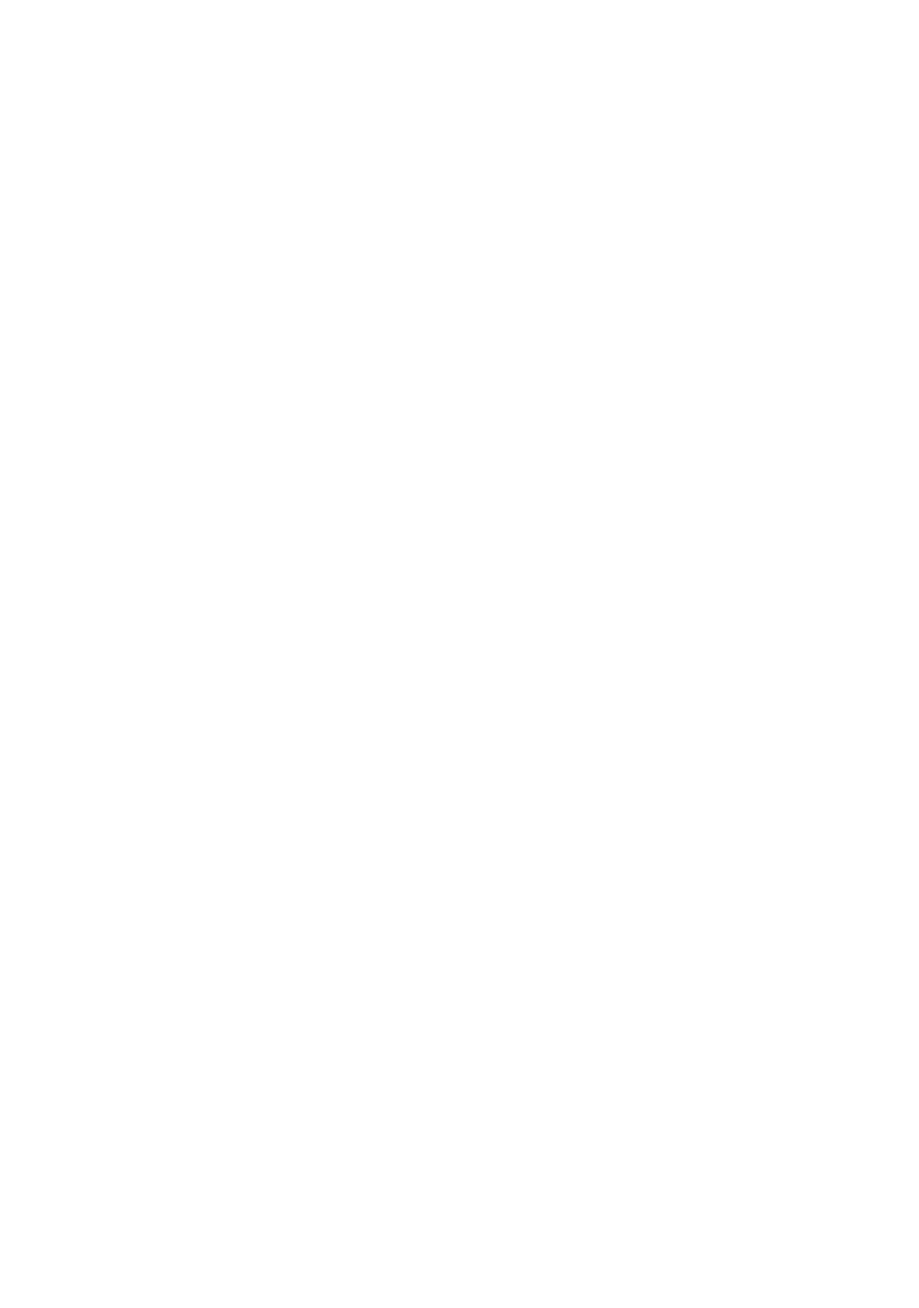
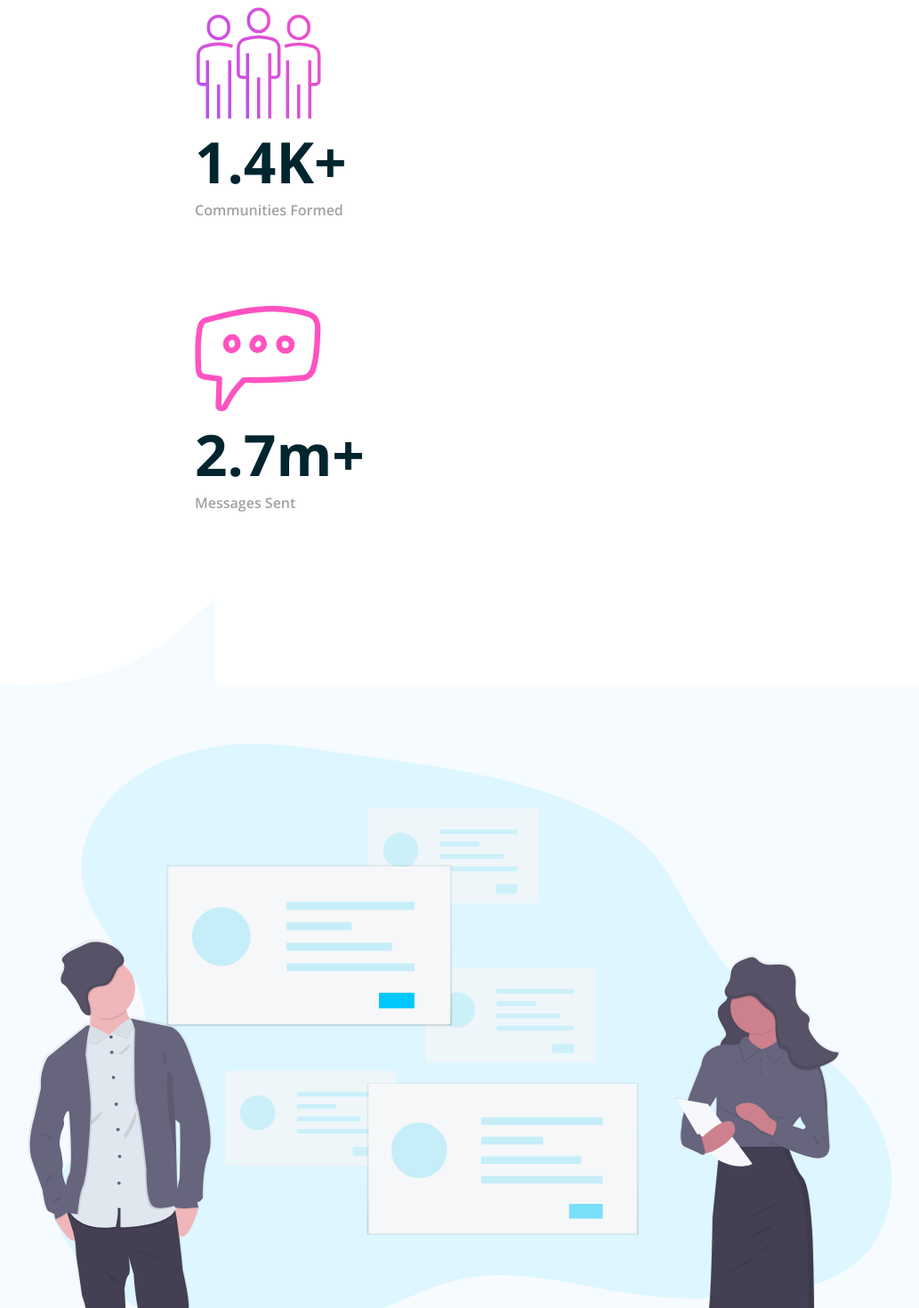
Before and after one commit to OscarAnillo/Huddle-landing-page-with-curved-sections, a React (Create React App) app: page / in a window 1280 px wide. Shown: the part 1280-2750 px from the top of the page at 89% size, without its empty margins (133-1166 px from the left). Before the commit the page ends 1240 px from the top, so only its background shows below. Built offline with nearby package versions, Linux system fonts and the light colour scheme.

Commit message:
add build, numbers, text components

```diff
--- a/src/App.css
+++ b/src/App.css
@@ -23,7 +23,7 @@ img {
   /* border: 1px solid red; */
   width: 90%;
   margin: auto;
-  padding: 1.9em 0 2em 0;
+  padding: 1.9em 0 5em 0;
 }
 .header-row {
   display: flex;
@@ -64,8 +64,124 @@ img {
   background: hsl(322, 100%, 66%);
   box-shadow: 3px 5px 5px rgb(223, 229, 229);
   font-family: 'Open Sans', sans-serif;
-  font-weight: 600;
+  font-weight: 700;
   color: #fff;
   margin-bottom: 80px;
   padding: 1em 3em;
 }
+
+/* NumbersComponent */
+.numbers-section {
+  /* border: 1px solid red; */
+  width: 90%;
+  margin: auto;
+}
+.numbers-row {
+  display: block;
+  width: 50%;
+  margin: auto;
+  text-align: left;
+}
+.numbers-row > div {
+  margin-bottom: 6em;
+}
+.numbers-row div img {
+  width: 25%;
+}
+.numbers-row div h1 {
+  color: hsl(192, 100%, 9%);
+  font-family: 'Open Sans', sans-serif;
+  font-weight: 700;
+  font-size: 4rem;
+}
+.numbers-row div p {
+  color: rgb(160, 161, 165);
+  font-family: 'Open Sans', sans-serif;
+  font-weight: 600;
+}
+
+/* Test */
+.bg-top-image {
+  background-image: url("/public/images/bg-section-top-mobile-1.svg");
+  background-repeat: no-repeat;
+  height: 100px;
+}
+.bg-color {
+  background: rgb(246, 251, 255);
+
+}
+.text-container {
+  width: 80%;
+  margin: 0 auto;
+  padding: 4em 0;
+  /* border: 1px solid red; */
+}
+.bg-bottom-image {
+  background-image: url("/public/images/bg-section-bottom-mobile-2.svg");
+  background-repeat: no-repeat;
+  height: 100px;
+  margin-bottom: 1em;
+}
+.grow-together-title {
+  font-family: 'Poppins', sans-serif;
+  font-size: 1.5rem;
+  font-weight: 700;
+  margin: 3em 0 .5em 0;
+}
+.grow-together-text {
+  color: hsl(192, 100%, 9%);
+  font-family: 'Open Sans', sans-serif;
+  font-size: .9rem;
+  font-weight: 400;
+  line-height: 1.7em;
+}
+
+.flowing-conversation-title {
+  font-family: 'Poppins', sans-serif;
+  font-size: 1.5rem;
+  font-weight: 700;
+  margin: 3em 0 .5em 0;
+}
+.flowing-conversation-text {
+  color: hsl(192, 100%, 9%);
+  font-family: 'Open Sans', sans-serif;
+  font-size: .9rem;
+  font-weight: 400;
+  line-height: 1.7em;
+  margin-bottom: 3em;
+}
+
+.bg-top-image-users {
+  background-image: url("/public/images/bg-section-top-mobile-2.svg");
+  background-repeat: no-repeat;
+  height: 100px;
+}
+
+
+/* BuildCommunity */
+.build-section {
+  margin: 6em 0 12.5em 0;
+}
+.build-container {
+  width: 80%;
+  margin: 0 auto;
+}
+.build-container h1 {
+  color: hsl(192, 100%, 9%);
+  font-family: 'Poppins', sans-serif;
+  font-size: 1.5rem;
+  font-weight: 700;
+  margin-bottom: 1.3em;
+}
+.build-container .build-btn {
+  background-color: rgb(254, 82, 192);
+  border-radius: 40px;
+  box-shadow: 3px 3px 5px rgb(223, 229, 229);
+  color: #fff;
+  display: inline-block;
+  font-family: 'Poppins', sans-serif;
+  font-size: 1rem;
+  font-weight: 700;
+  padding: .8em 3em;
+  text-decoration: none;
+}
--- a/src/App.js
+++ b/src/App.js
@@ -1,4 +1,7 @@
 import { HeaderComponent } from "./Components/header-component";
+import { NumbersComponent } from "./Components/numbers-component";
+import { TextComponent } from "./Components/text-component";
+import { BuildCommunity } from "./Components/builld-community";
 
 import "./App.css";
 
@@ -6,6 +9,9 @@ function App() {
   return (
     <div className="App">
       <HeaderComponent />
+      <NumbersComponent />
+      <TextComponent />
+      <BuildCommunity />
     </div>
   );
 }
--- /dev/null
+++ b/src/Components/builld-community.js
@@ -0,0 +1,12 @@
+export const BuildCommunity = () => {
+  return (
+    <section className="build-section">
+      <div className="build-container">
+        <h1>Ready To Build Your Community?</h1>
+        <a href="/" className="build-btn">
+          Get Started For Free
+        </a>
+      </div>
+    </section>
+  );
+};
--- /dev/null
+++ b/src/Components/numbers-component.js
@@ -0,0 +1,18 @@
+export const NumbersComponent = () => {
+  return (
+    <section className="numbers-section">
+      <div className="numbers-row">
+        <div>
+          <img src="images/icon-communities.svg" alt="" />
+          <h1>1.4K+</h1>
+          <p>Communities Formed</p>
+        </div>
+        <div>
+          <img src="images/icon-messages.svg" alt="" />
+          <h1>2.7m+</h1>
+          <p>Messages Sent</p>
+        </div>
+      </div>
+    </section>
+  );
+};
--- /dev/null
+++ b/src/Components/text-component.js
@@ -0,0 +1,57 @@
+export const TextComponent = () => {
+  return (
+    <>
+      <div className="bg-top-image"></div>
+      <div className="bg-color">
+        <div className="text-container">
+          <div>
+            <img src="images/illustration-grow-together.svg" alt="" />
+          </div>
+          <div>
+            <h1 className="grow-together-title">Grow Together</h1>
+            <p className="grow-together-text">
+              Generate meaningful discussion with your audience and build
+              strong, loyal community. Think of the insightful conversations you
+              miss out on with a feedback form.
+            </p>
+          </div>
+        </div>
+      </div>
+      <div className="bg-bottom-image"></div>
+      <div>
+        <div className="text-container">
+          <div>
+            <img src="images/illustration-flowing-conversation.svg" alt="" />
+          </div>
+          <div>
+            <h1 className="flowing-conversation-title">
+              Flowing Conversations
+            </h1>
+            <p className="flowing-conversation-text">
+              You wouldn't paginate a conversation in real life, so why do it
+              online? Our threads have just-in-time loading for a more natural
+              flow.
+            </p>
+          </div>
+        </div>
+      </div>
+      <div className="bg-top-image-users"></div>
+      <div className="bg-color">
+        <div className="text-container">
+          <div>
+            <img src="images/illustration-your-users.svg" alt="" />
+          </div>
+          <div>
+            <h1 className="grow-together-title">Your Users</h1>
+            <p className="grow-together-text">
+              Generate meaningful discussion with your audience and build
+              strong, loyal community. Think of the insightful conversations you
+              miss out on with a feedback form.
+            </p>
+          </div>
+        </div>
+      </div>
+      <div className="bg-bottom-image"></div>
+    </>
+  );
+};
```
